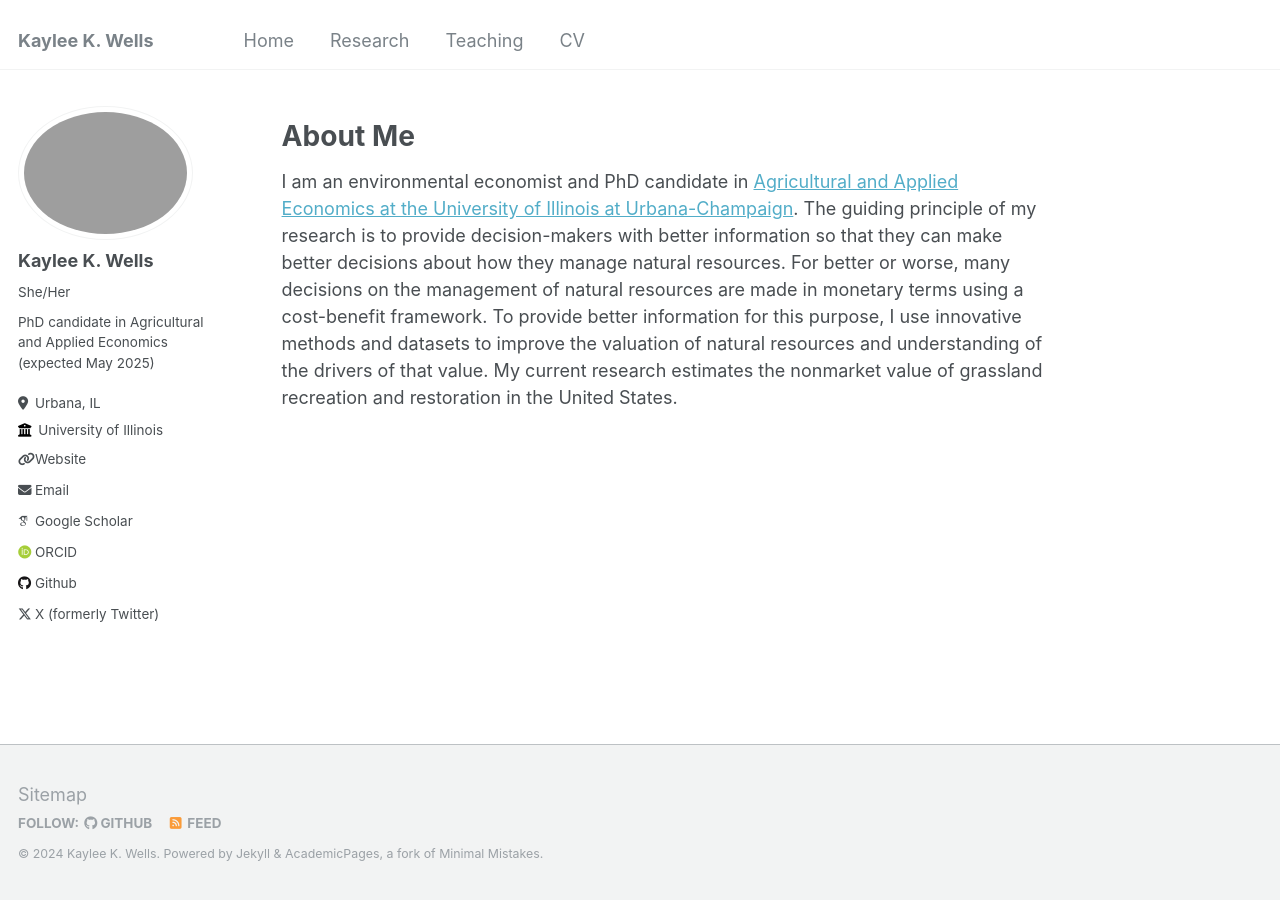
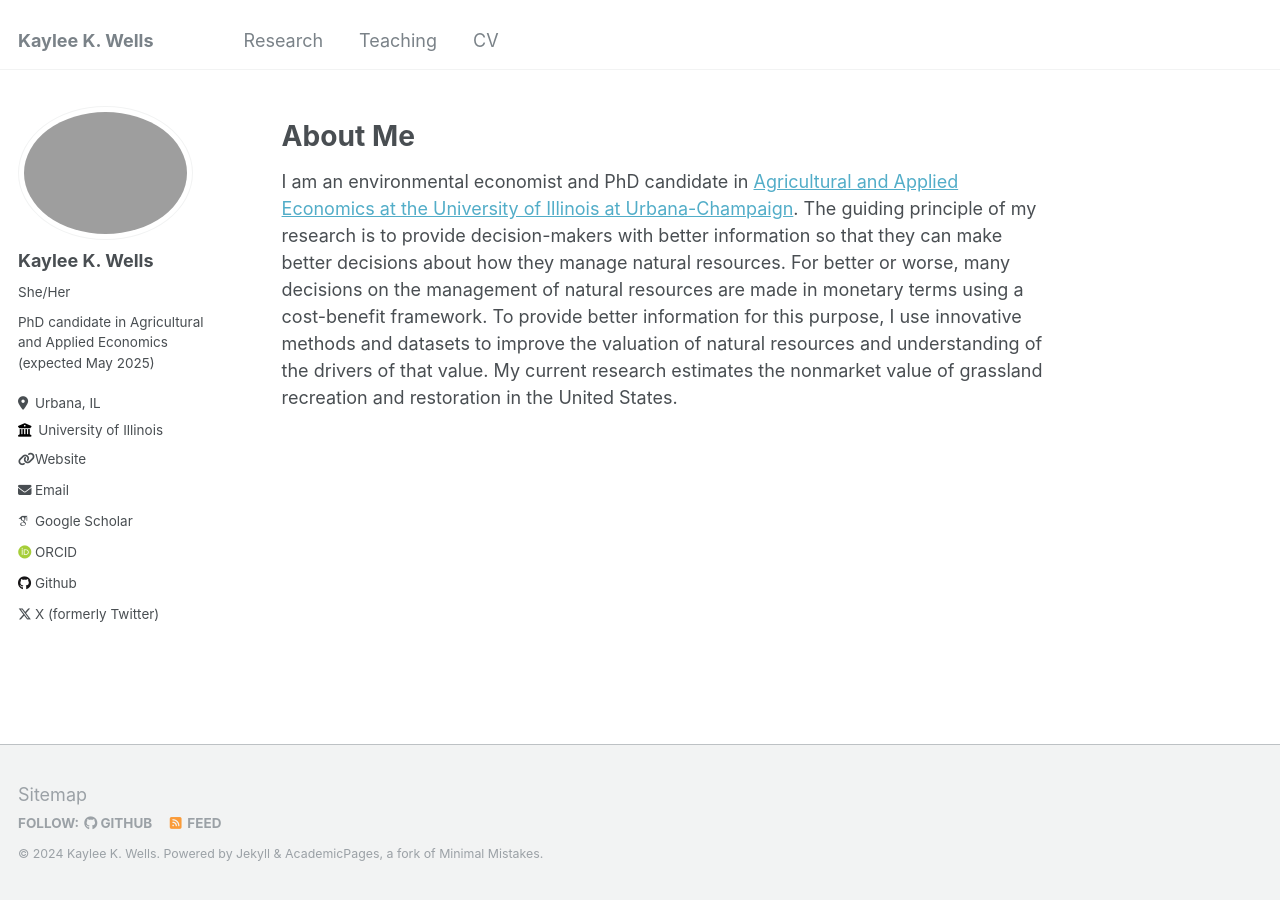
Before and after one commit to KayleeWells/KayleeWells.github.io, a Jekyll site: the page built from _pages/about.md, in a window 1280 px wide. Built offline with Jekyll 4.4.1, drawn with Linux system fonts in a browser that asks for light colours; some web fonts are replaced; a file with an impossible date is left out.

Commit message:
Update navigation.yml

```diff
--- a/_data/navigation.yml
+++ b/_data/navigation.yml
@@ -1,8 +1,5 @@
 # main links links
 main:
-  - title: "Home"
-    url:
-
   - title: "Research"
     url: /research/
 
```
